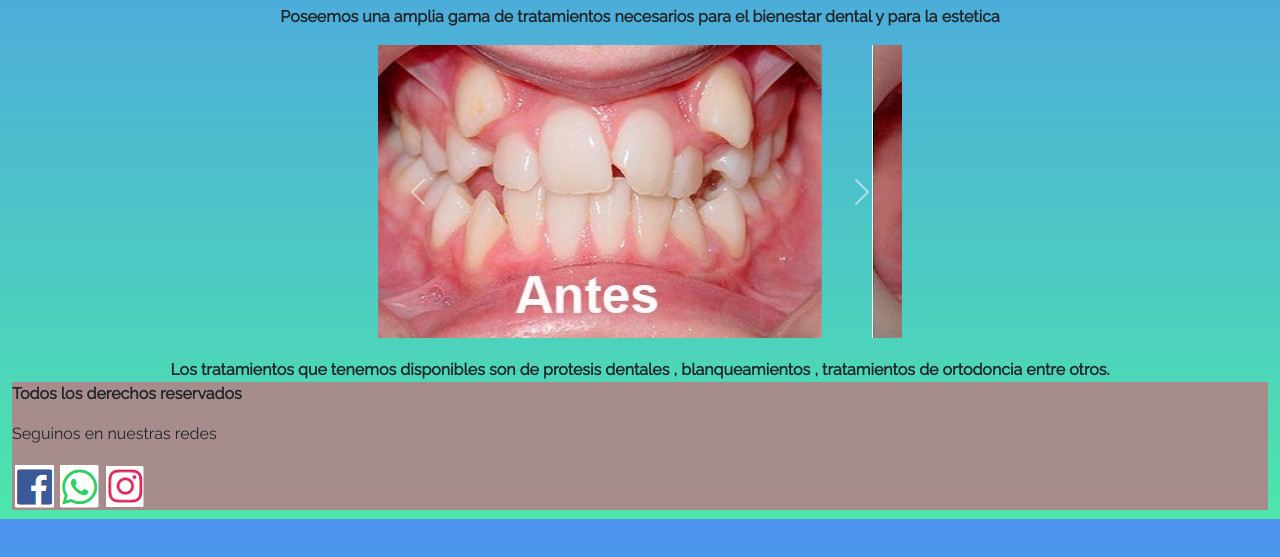
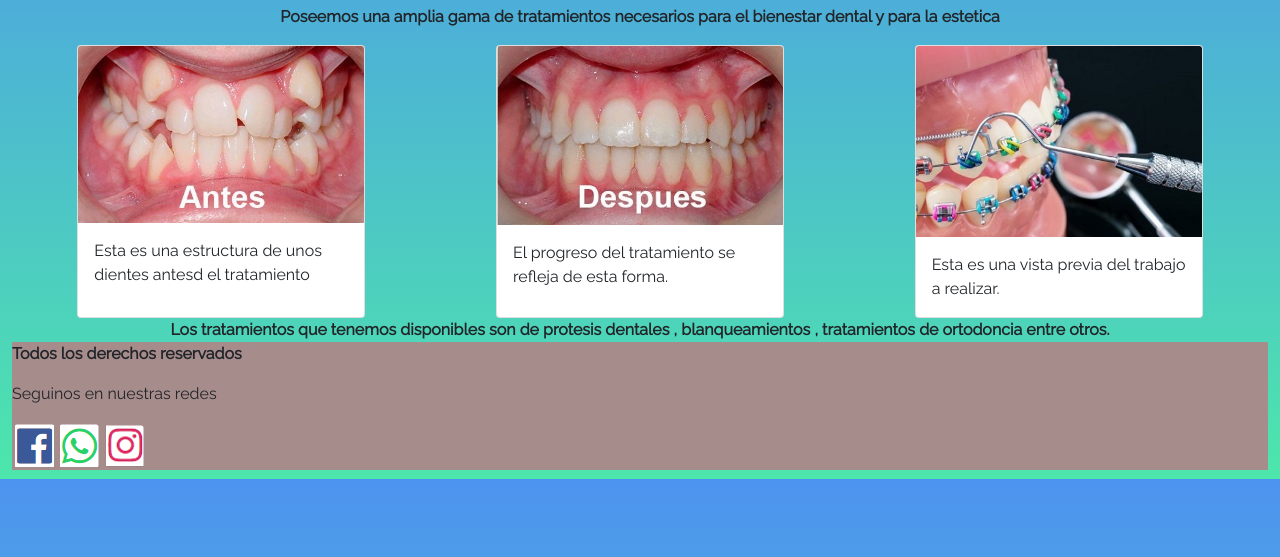
Before and after one commit to TomasBruera/Mi_Pagina_Web, a website: page especialidades.html in a window 1280 px wide. Shown: the part 235-792 px from the top of the page. Drawn offline with nearby package versions, Linux system fonts and the light colour scheme.

Commit message:
IngreseCards

```diff
--- a/EstiloCompleto13.css
+++ b/EstiloCompleto13.css
@@ -462,3 +462,7 @@ h2 {
 .agregarMargen {
     margin: 15px;
 }
+
+.estiloCard{
+    width: 18rem;
+}
--- a/especialidades.html
+++ b/especialidades.html
@@ -51,30 +51,26 @@
             <p class="titulo ">Poseemos una amplia gama de tratamientos necesarios para el bienestar dental y para la estetica</p>
 
             <div class="espacioCar">
-                <div class="col-lg-5 col-xs-6 col-sm-6 col-md-6 margin10 ">
-                    <div id="carouselExampleControls" class="carousel slide" data-bs-ride="carousel">
-                        <div class="carousel-inner">
-                        <div class="carousel-item active">
-                            <img class="imgTrabajos" src="Trabajos/Antes.jpg" class="d-block w-100" alt="pre-trabajo">
+                <div class="card estiloCard" >
+                    <img class="card-img-top" src="Trabajos/Antes.jpg" alt="Imagen del primer card">
+                    <div class="card-body">
+                    <p class="card-text">Esta es una estructura de unos dientes antesd el tratamiento</p>
+                    </div>
+                    </div>
+                    <div class="card estiloCard">
+                        <img class="card-img-top" src="Trabajos/Despues.jpg" alt="Segunda imagen del card">
+                        <div class="card-body">
+                        <p class="card-text">El progreso del tratamiento se refleja de esta forma.</p>
                         </div>
-                        <div class="carousel-item">
-                            <img class="imgTrabajos" src="Trabajos/Despues.jpg" class="d-block w-100" alt="post-trabajo">
+                    </div>
+                    <div class="card estiloCard">
+                        <img class="card-img-top" src="Trabajos/Ortodoncia.jpg" alt="Card image cap">
+                        <div class="card-body">
+                        <p class="card-text">Esta es una vista previa del trabajo a realizar.</p>
                         </div>
-                        <div class="carousel-item">
-                            <img class="imgTrabajos" src="Trabajos/Ortodoncia.jpg" class="d-block w-100" alt="metodo-utilizado">
-                        </div>
-                        </div>
-                        <a class="carousel-control-prev" href="#carouselExampleControls" role="button" data-bs-slide="prev">
-                        <span class="carousel-control-prev-icon" aria-hidden="true"></span>
-                        <span class="visually-hidden">Previous</span>
-                        </a>
-                        <a class="carousel-control-next" href="#carouselExampleControls" role="button" data-bs-slide="next">
-                        <span class="carousel-control-next-icon" aria-hidden="true"></span>
-                        <span class="visually-hidden">Next</span>
-                        </a>
                     </div>
                 </div>
-            </div>
+
 
             <div class="titulo">
                 Los tratamientos que tenemos disponibles son de protesis dentales , blanqueamientos , tratamientos de ortodoncia entre otros.
```
